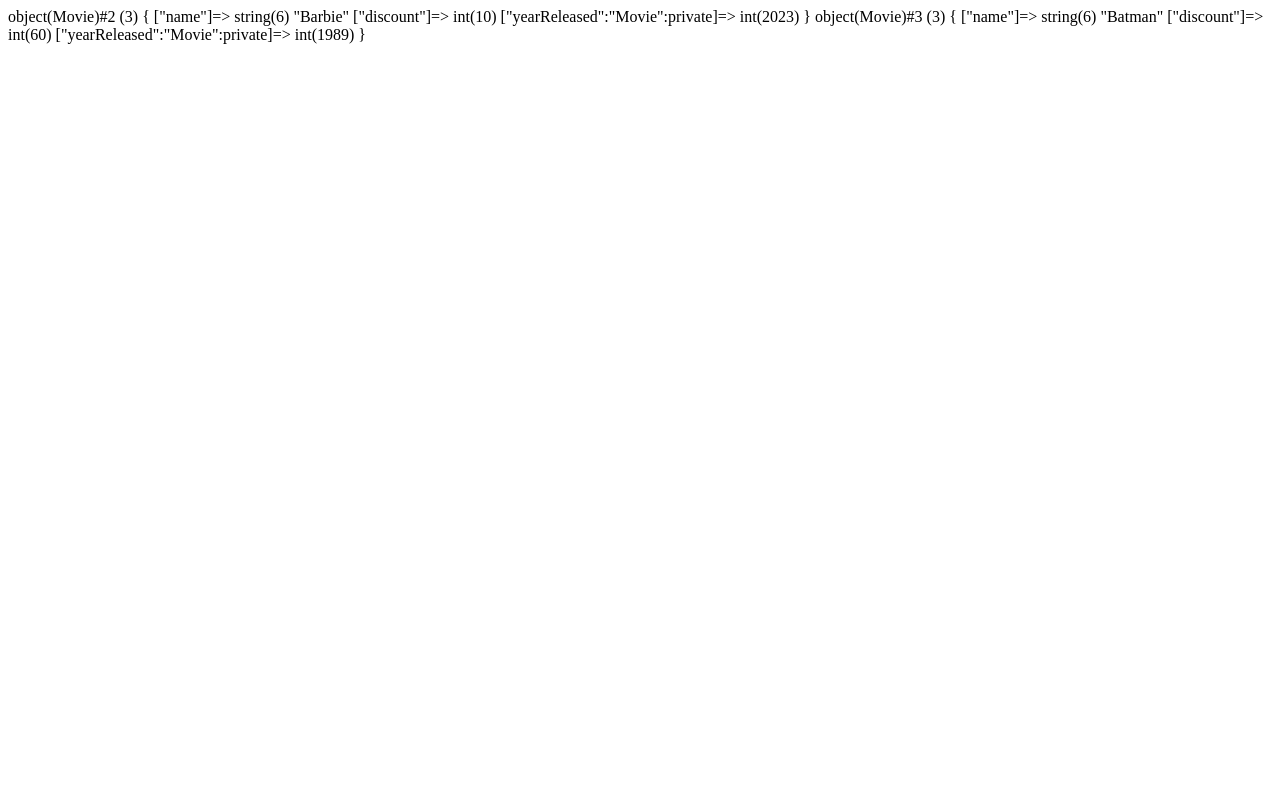
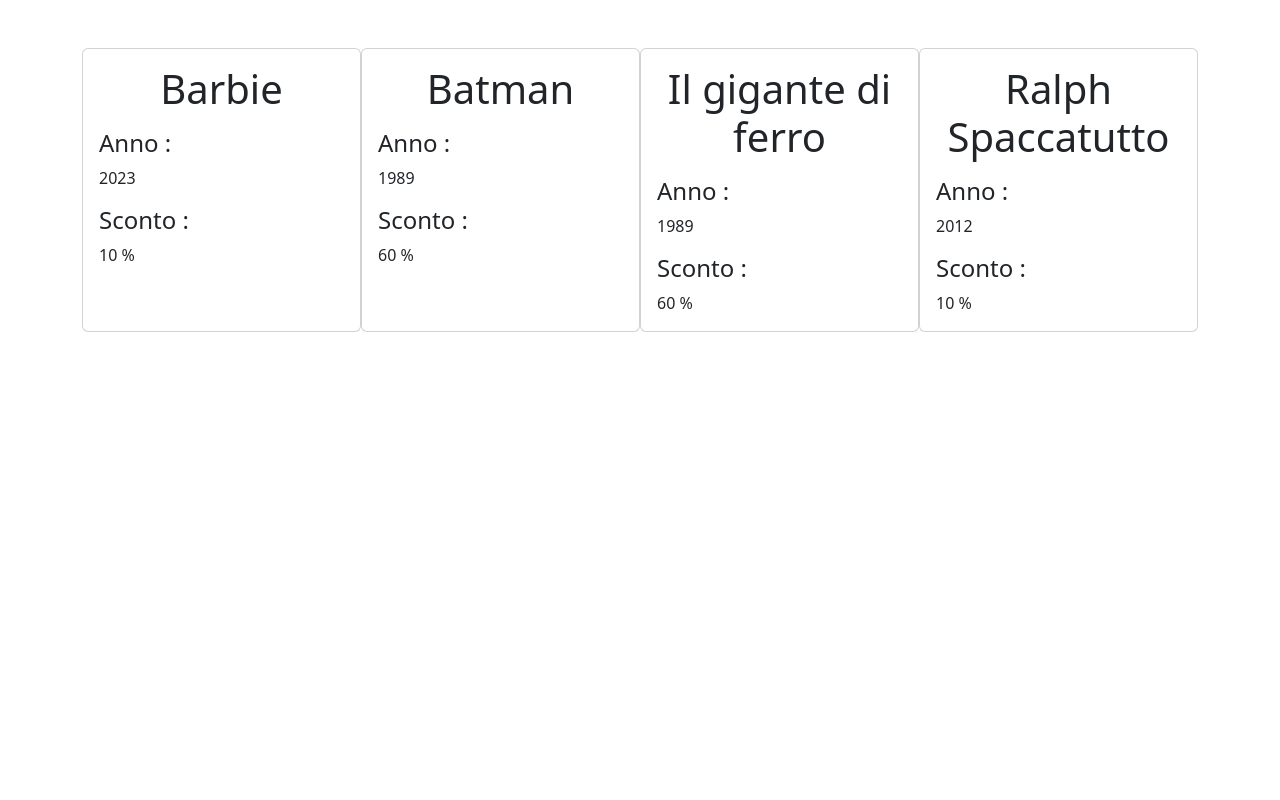
Before and after one commit to Alethepata/php-oop-1, a PHP site: page / in a window 1280 px wide. Run offline with PHP 8.4, Linux system fonts and the light colour scheme.

Commit message:
[Add] $movie

```diff
--- a/index.php
+++ b/index.php
@@ -2,7 +2,7 @@
 class Movie{
     public $name;
     public $discount = 0;
-    private $yearReleased = 0;
+    public $yearReleased = 0;
 
     function __construct($_name){
         $this->name = $_name;
@@ -24,8 +24,18 @@ $barbie->setYearReleased(2023);
 $batman = new Movie('Batman');
 $batman->setYearReleased(1989);
 
-var_dump($barbie);
-var_dump($batman);
+$ilGiganteDiFerro = new Movie('Il gigante di ferro');
+$ilGiganteDiFerro->setYearReleased(1989);
+
+$RalphSpaccatutto = new Movie('Ralph Spaccatutto');
+$RalphSpaccatutto->setYearReleased(2012);
+
+$movie = [
+    $barbie,
+    $batman,
+    $ilGiganteDiFerro,
+    $RalphSpaccatutto
+];
 
 ?>
 <!DOCTYPE html>
@@ -33,9 +43,24 @@ var_dump($batman);
 <head>
     <meta charset="UTF-8">
     <meta name="viewport" content="width=device-width, initial-scale=1.0">
+    <link href="https://cdn.jsdelivr.net/npm/bootstrap@5.3.2/dist/css/bootstrap.min.css" rel="stylesheet" integrity="sha384-T3c6CoIi6uLrA9TneNEoa7RxnatzjcDSCmG1MXxSR1GAsXEV/Dwwykc2MPK8M2HN" crossorigin="anonymous">
     <title>php-oop-1</title>
 </head>
 <body>
-
+    <div class="container mt-5 d-flex">
+        <?php
+        foreach($movie as $item):
+        ?>
+        <div class="card w-25 px-3">
+            <h1 class="text-center my-3"><?php echo $item-> name ?></h1>
+            <h4>Anno :</h4>
+            <p><?php echo $item-> yearReleased ?></p>
+            <h4>Sconto :</h4>
+            <p><?php echo $item-> discount ?> %</p>
+        </div>
+        <?php
+        endforeach;
+        ?>
+    </div>
 </body>
 </html>
```
